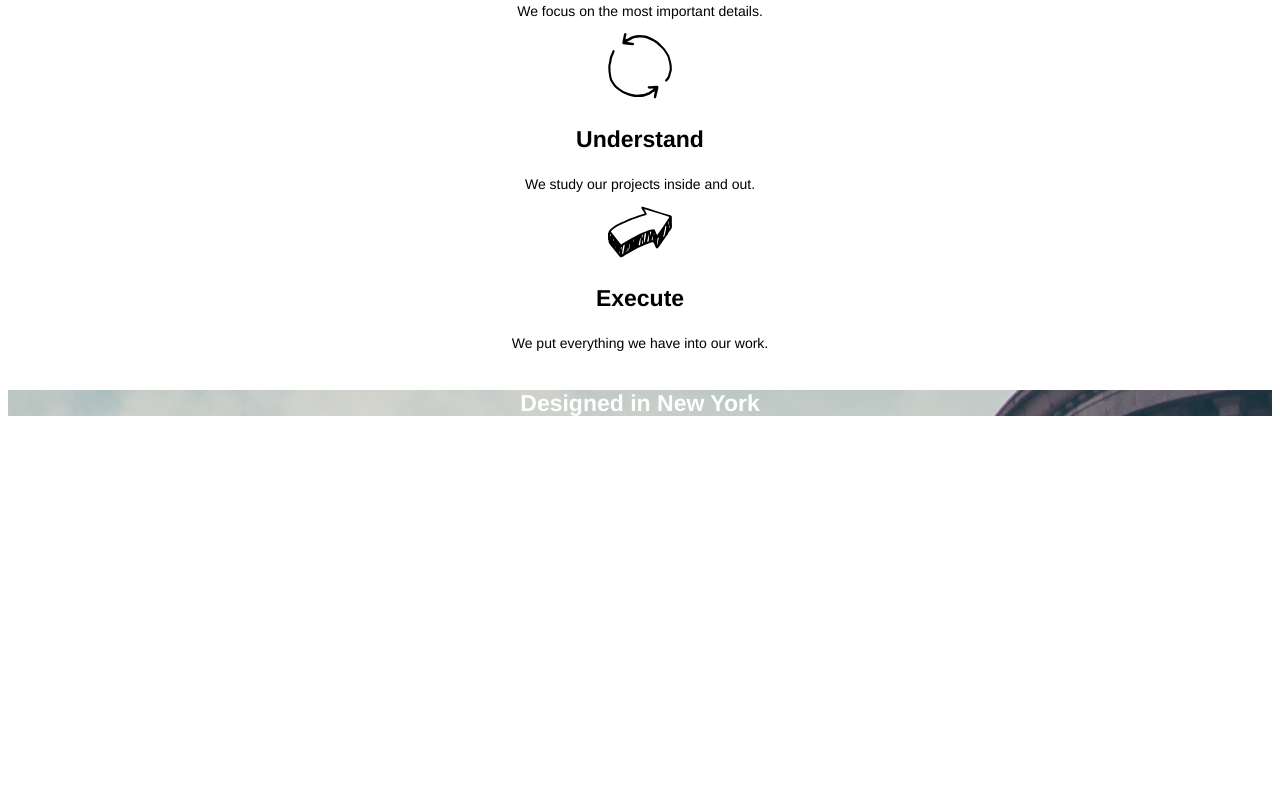
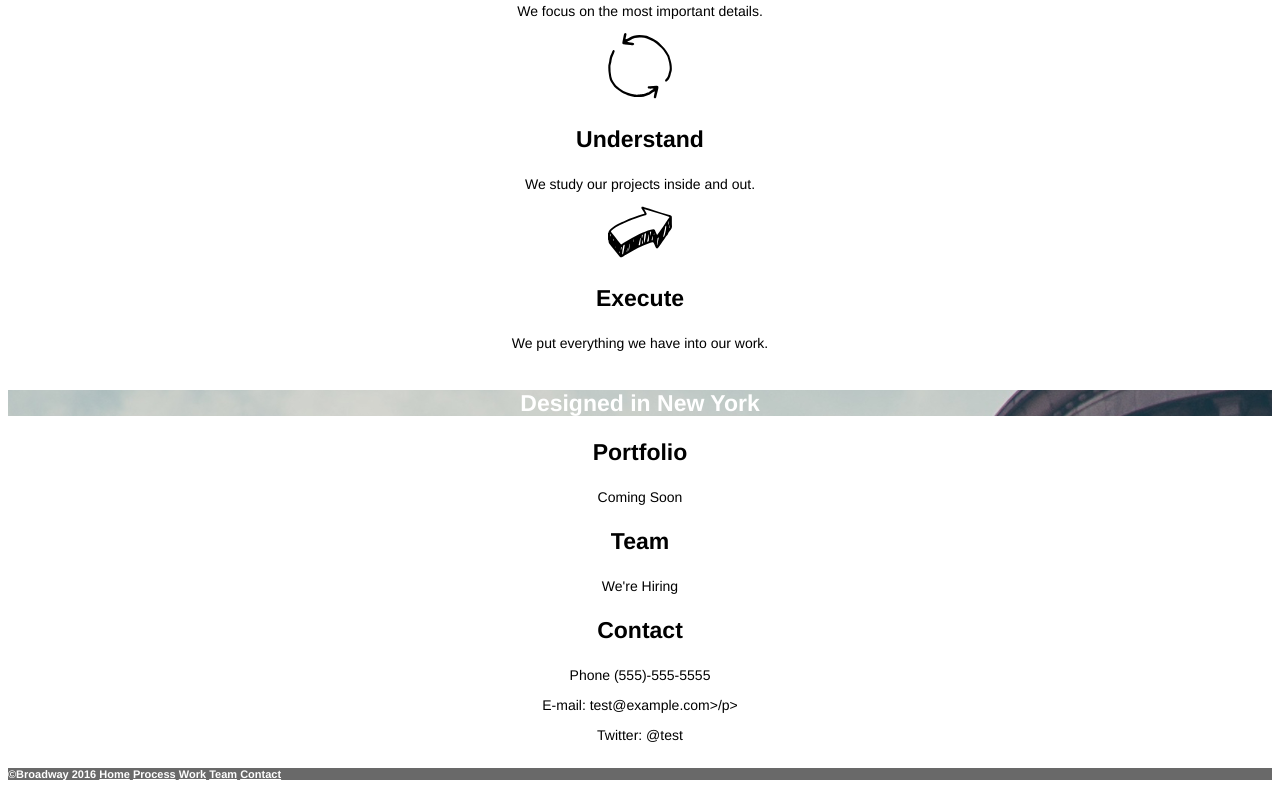
Before and after one commit to bobrobertsonson/broadway, a plain HTML site: page index.html in a window 1280 px wide. Shown: the part 508-1314 px from the top of the page. Before the commit the page ends 932 px from the top, so only its background shows below. Drawn offline with Linux system fonts and the light colour scheme.

Commit message:
final I hope

```diff
--- a/index.html
+++ b/index.html
@@ -34,8 +34,31 @@
     <p>We put everything we have into our work.</p>
 
 
-  <div style="background-image: url(./resources/images/the-flatiron-building.png);
-       height: 26px; width: absolute;"><h5>Designed in New York</h5></div>
+    <div style="background-image: url(./resources/images/the-flatiron-building.png);
+       height: 26px; width: absolute;">
+       <h5>Designed in New York</h5>
+    </div>
+
+    <h3>Portfolio</h3>
+    <p>Coming Soon</p>
+
+    <h3>Team</h3>
+    <p>We're Hiring</p>
+
+    <h3>Contact</h3>
+    <p>Phone (555)-555-5555</p>
+    <p>E-mail: test@example.com>/p>
+    <p>Twitter: @test</p>
+
+    <div style="background-color: dimgray; ">
+      <h6>©Broadway 2016
+      <a href="index.html">Home</a>
+      <a href="index.html">Process</a>
+      <a href="index.html">Work</a>
+      <a href="index.html">Team</a>
+      <a href="index.html">Contact</a>
+      </h6>
+    </div>
 
 
 
--- a/resources/css/style.css
+++ b/resources/css/style.css
@@ -1,5 +1,6 @@
 body {
      text-align: center;
+     font-family: helvetica;
  }
 
 .image {
@@ -47,6 +48,13 @@ h5 {
   color: white;
   }
 
+h6 {
+  font-family: helvetica;
+  font-size: 11px;
+  color: white;
+  text-align: left;
+}
+
 a {
     color: white;
 }
```
